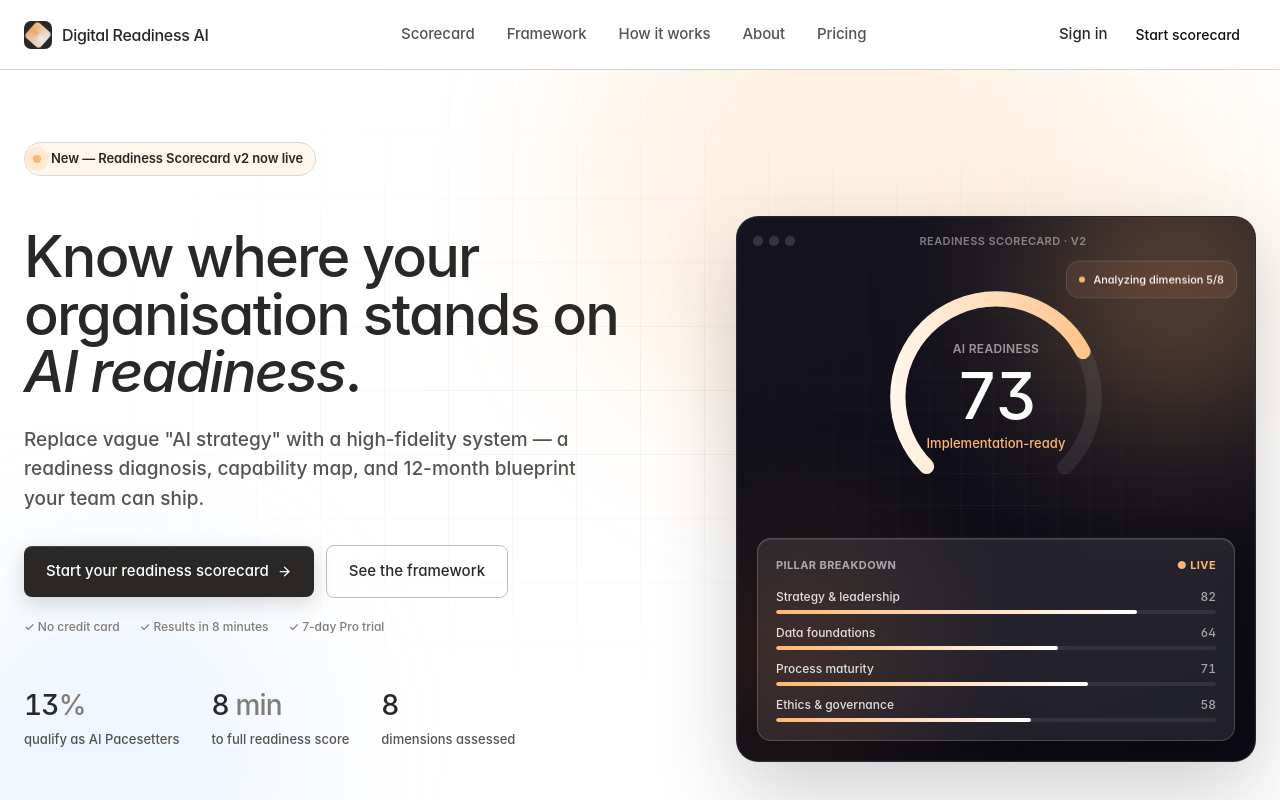
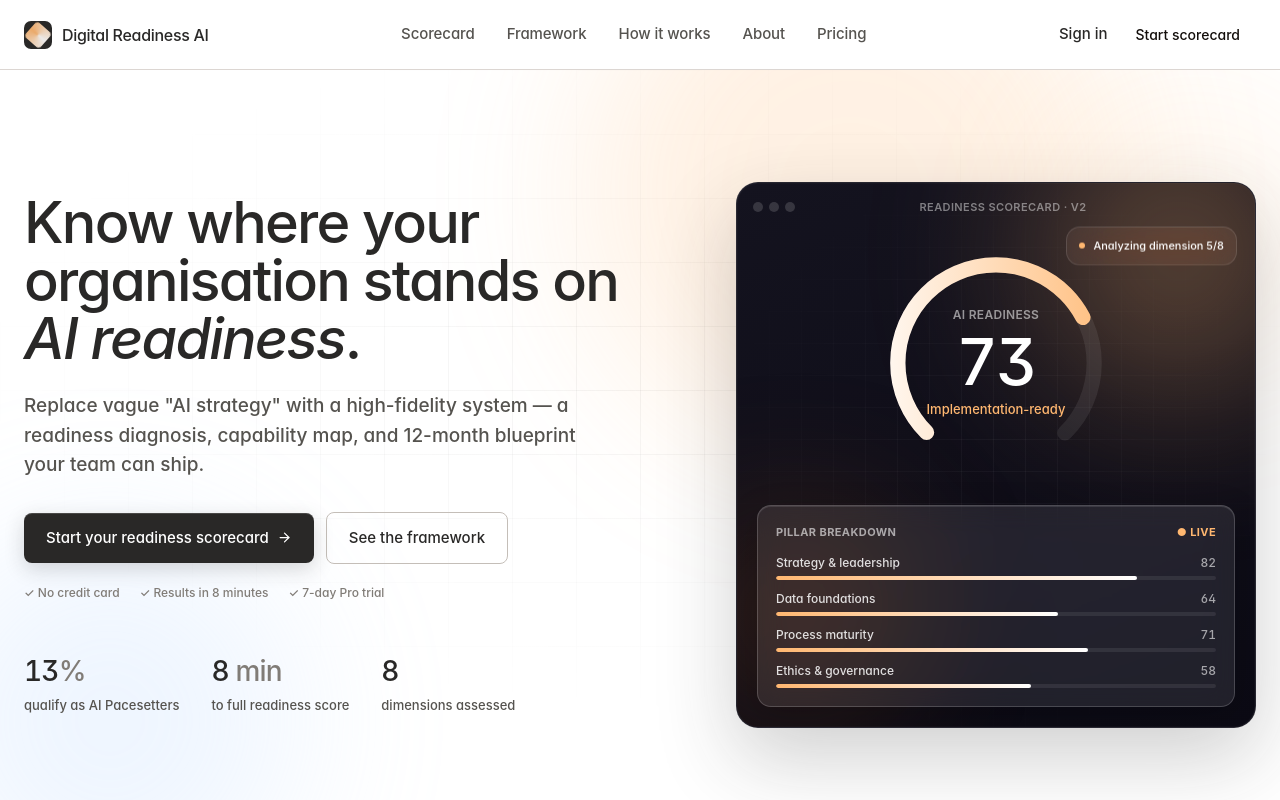
Before and after one commit to Marley353/ai-readiness-app, a Next.js app: page / in a window 1280 px wide. Shown: the top 800 px of the page. Built offline with nearby package versions, Linux system fonts and the light colour scheme; no server answers.

Commit message:
fix(hero): remove 'Readiness Scorecard v2 now live' eyebrow badge
User feedback: remove the badge/pill at the top of the hero. The
headline speaks for itself.

https://claude.ai/code/session_014xYYf2cAaKwTLPR2CSbo6w

```diff
--- a/components/landing/hero.tsx
+++ b/components/landing/hero.tsx
@@ -320,37 +320,6 @@ export function Hero() {
       </div>
 
       <div style={{ maxWidth: 1240, margin: "0 auto", position: "relative" }}>
-        {/* Eyebrow */}
-        <div style={{ textAlign: "left" }}>
-          <span
-            style={{
-              display: "inline-flex",
-              alignItems: "center",
-              gap: 10,
-              padding: "6px 12px 6px 8px",
-              border: "1px solid var(--parchment-border)",
-              borderRadius: 999,
-              background: "rgba(255,183,112,0.12)",
-              fontSize: 13,
-              fontWeight: 600,
-              color: "var(--fg-1)",
-              letterSpacing: "-0.1px",
-            }}
-          >
-            <span
-              style={{
-                width: 8,
-                height: 8,
-                borderRadius: "50%",
-                background: "var(--lavender-glow)",
-                boxShadow: "0 0 0 0 rgba(255,183,112,0.6)",
-                animation: "pulseRing 2s ease-out infinite",
-              }}
-            />
-            New — Readiness Scorecard v2 now live
-          </span>
-        </div>
-
         {/* Two-column grid */}
         <div
           style={{
```
